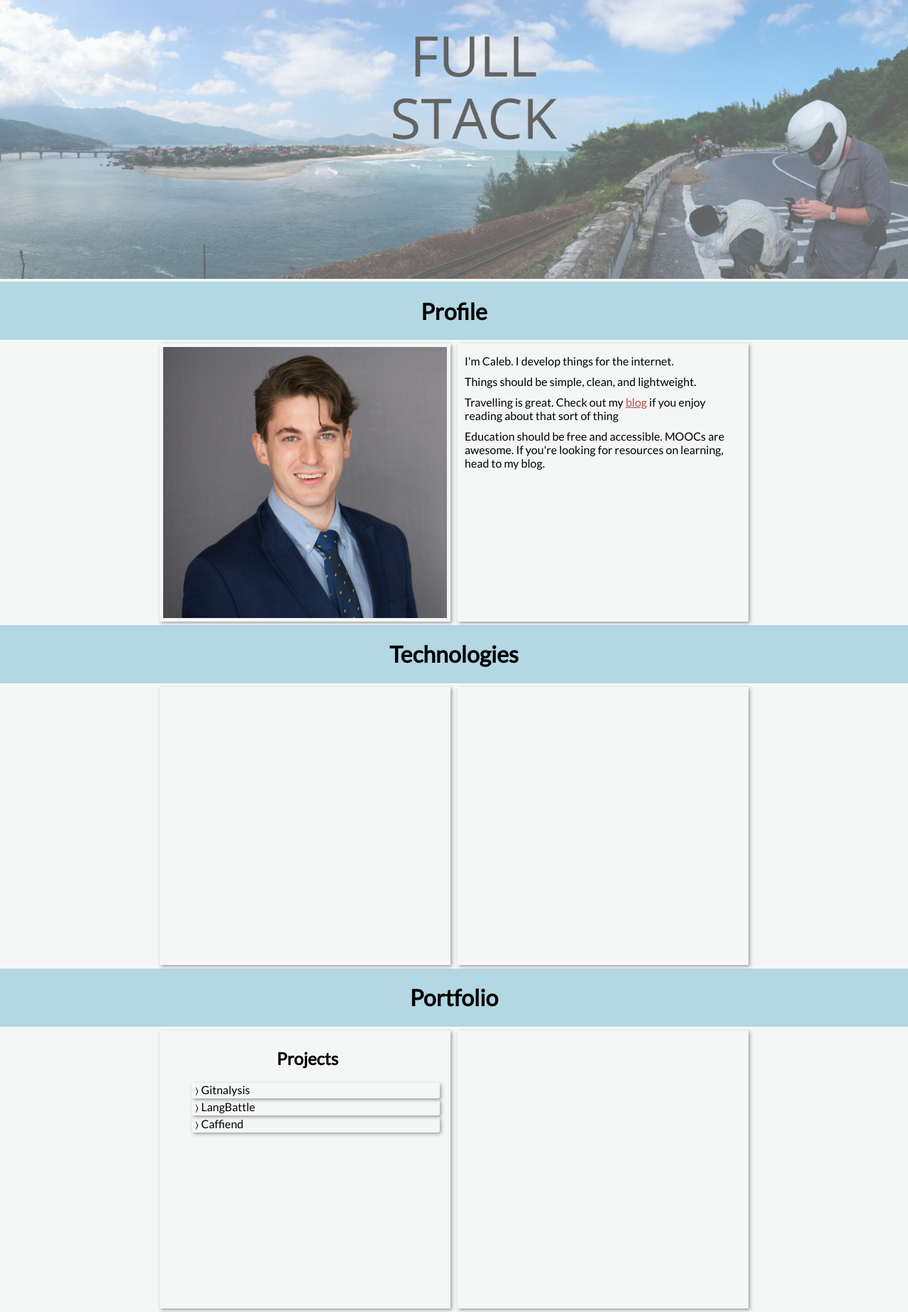
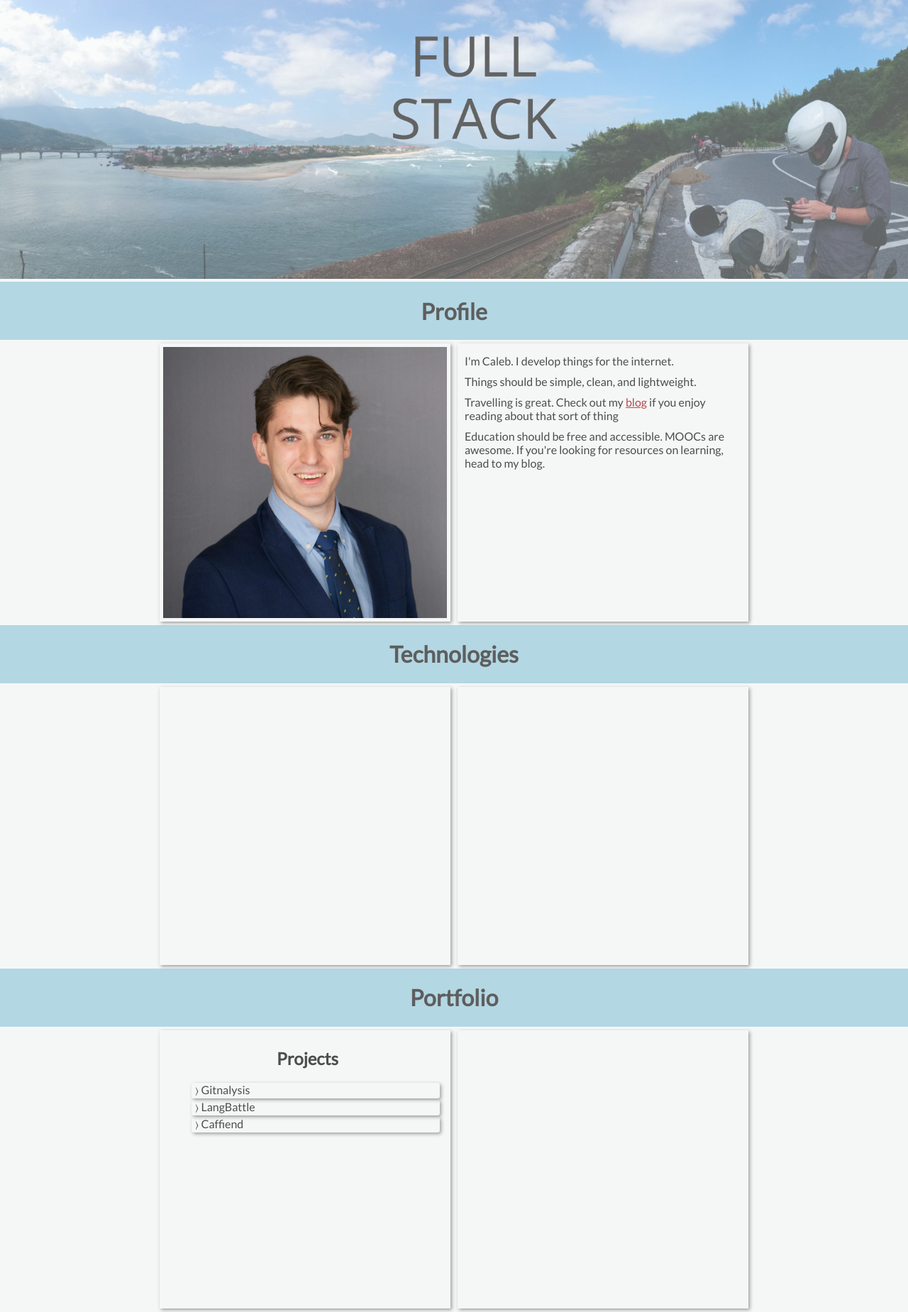
Before and after one commit to komali2/personalWebsite, a PHP site: page /index2.html in a window 1280 px wide. Shown: the part 57-1906 px from the top of the page at 71% size. Run offline with PHP 8.4, Linux system fonts and the light colour scheme; some libraries are stand-ins or nearby versions.

Commit message:
des: tweaked font colors

```diff
--- a/styles2.css
+++ b/styles2.css
@@ -2,6 +2,7 @@ body{
   background-color: #F5F7F7;
   /*background-color: red;*/
   margin: 0 auto;
+  color: #4D4D4D;
 }
 
 li{
@@ -99,6 +100,7 @@ nav .current{
   justify-content: center;
   background-color: #B3D7E3;
   font-family: 'Lato', sans-serif;
+  color: #5E5E5E;
 }
 
 
```
